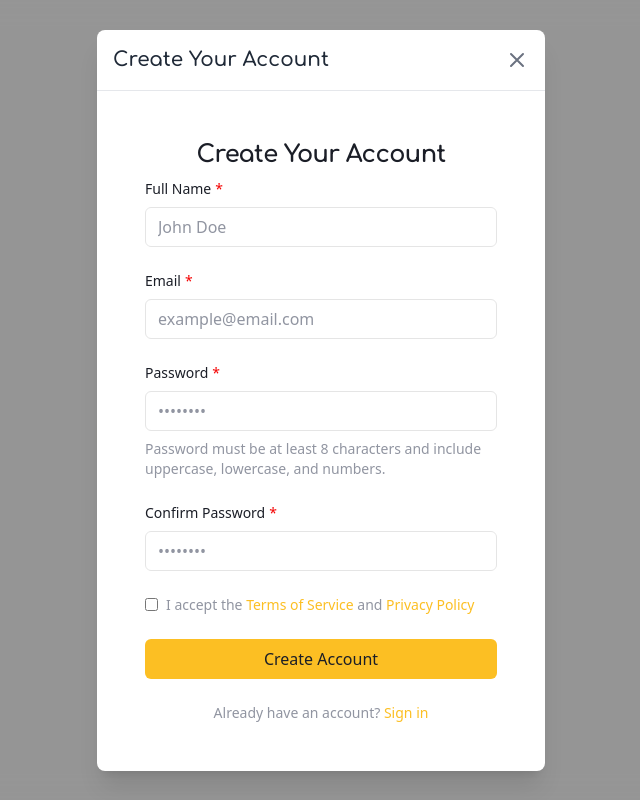
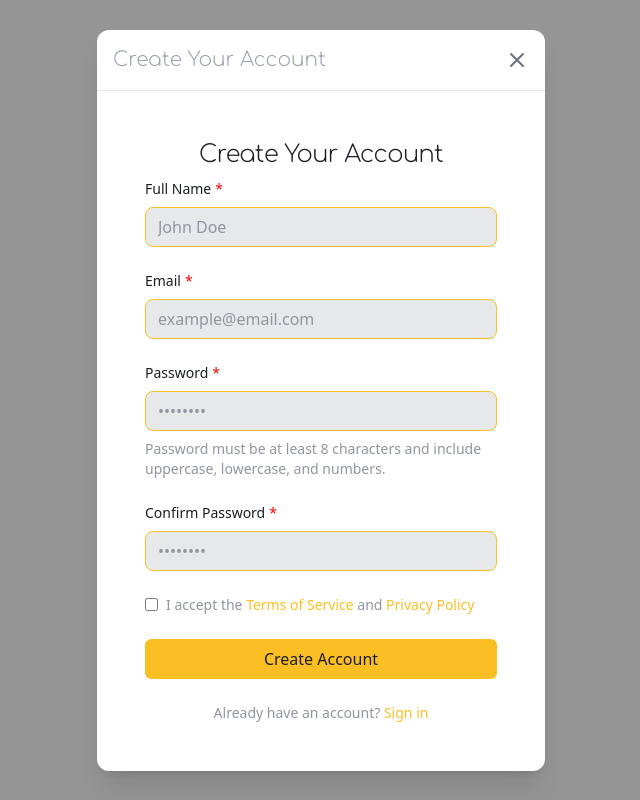
Before and after one commit to kameleyon/muse, a React (Vite) app: page /auth/login in a window 1280 px wide. Both pictures are taken after a click on the button "Sign up". Shown: the whole page, without its empty margins (319-959 px from the left). Built offline with nearby package versions, Linux system fonts and the light colour scheme.

Commit message:
fixing dark mode for auth

```diff
--- a/src/components/auth/AuthModal.tsx
+++ b/src/components/auth/AuthModal.tsx
@@ -44,7 +44,7 @@ const AuthModal: React.FC<AuthModalProps> = ({
   if (!isOpen) return null;
 
   return (
-    <div className="fixed inset-0 z-50 flex items-center justify-center">
+    <div className="fixed inset-0 z-50 flex items-center justify-center ">
       {/* Backdrop with blur effect */}
       <div
         className="fixed inset-0 bg-black/40 backdrop-blur-md"
@@ -52,13 +52,13 @@ const AuthModal: React.FC<AuthModalProps> = ({
       ></div>
 
       {/* Modal container */}
-      <div className="relative z-10 w-full max-w-md bg-white rounded-lg shadow-xl overflow-hidden">
+      <div className="relative z-10 w-full max-w-md bg-white dark:bd-secondary rounded-xl shadow-xl overflow-hidden">
         {/* Modal header */}
-        <div className="flex items-center justify-between p-4 border-b">
-          <h2 className="text-xl font-semibold text-gray-800">{title}</h2>
+        <div className="flex items-center justify-between p-4 border-b dark:bg-secondary">
+          <h2 className="text-xl font-light text-gray-400">{title}</h2>
           <button
             onClick={onClose}
-            className="text-gray-500 hover:text-gray-700 focus:outline-none"
+            className="text-gray-500 hover:text-gray-200 focus:outline-none"
           >
             <svg className="w-6 h-6" fill="none" stroke="currentColor" viewBox="0 0 24 24">
               <path strokeLinecap="round" strokeLinejoin="round" strokeWidth="2" d="M6 18L18 6M6 6l12 12" />
@@ -67,7 +67,7 @@ const AuthModal: React.FC<AuthModalProps> = ({
         </div>
 
         {/* Modal content */}
-        <div className="p-6">
+        <div className="p-6 dark:bg-secondary">
           {children}
         </div>
       </div>
--- a/src/pages/auth/Login.tsx
+++ b/src/pages/auth/Login.tsx
@@ -92,9 +92,9 @@ const Login: React.FC = () => {
   };
 
   return (
-    <div className="w-full max-w-md mx-auto">
+    <div className="w-full max-w-md mx-auto ">
       <CardHeader className="space-y-1 pb-2">
-        <CardTitle className="text-2xl font-bold text-center">Sign in</CardTitle>
+        <CardTitle className="text-2xl font-light text-center">Welcome Back!</CardTitle>
       </CardHeader>
       <CardContent>
         <Form onSubmit={handleSubmit(onSubmit)}>
@@ -102,13 +102,14 @@ const Login: React.FC = () => {
             <FormLabel htmlFor="email" required>
               Email
             </FormLabel>
-            <Input
+<Input
               id="email"
               type="email"
               placeholder="example@email.com"
               {...register('email')}
               error={errors.email?.message}
               disabled={isLoading}
+              className="bg-secondary/10 dark:bg-secondary/10 shadow-inner border border-primary shadow-black text-secondary rounded-lg"
             />
           </FormGroup>
 
@@ -125,17 +126,18 @@ const Login: React.FC = () => {
                 Forgot password?
               </button>
             </div>
-            <Input
+<Input
               id="password"
               type="password"
               placeholder="••••••••"
               {...register('password')}
               error={errors.password?.message}
               disabled={isLoading}
+              className="bg-secondary/10 dark:bg-secondary/10 shadow-inner border border-primary shadow-black text-secondary rounded-lg"
             />
           </FormGroup>
 
-          <Button type="submit" fullWidth isLoading={isLoading} className="mt-6">
+          <Button type="submit" fullWidth isLoading={isLoading} className="mt-6 rounded-lg">
             Sign in
           </Button>
 
@@ -145,7 +147,7 @@ const Login: React.FC = () => {
                 <div className="w-full border-t border-neutral-light dark:border-neutral-dark"></div>
               </div>
               <div className="relative flex justify-center text-xs">
-                <span className="px-2 bg-white dark:bg-neutral-dark text-neutral-medium">
+                <span className="px-2 bg-white dark:bg-secondary text-neutral-medium">
                   Or continue with
                 </span>
               </div>
@@ -155,9 +157,10 @@ const Login: React.FC = () => {
               <Button
                 type="button"
                 variant="outline"
+                className="rounded-lg border dark:border-white/20 border-gray-200"
                 fullWidth
                 leftIcon={
-                  <svg viewBox="0 0 24 24" className="h-4 w-4">
+                  <svg viewBox="0 0 24 24" className="h-4 w-4 rounded-lg">
                     <path
                       d="M22.56 12.25c0-.78-.07-1.53-.2-2.25H12v4.26h5.92c-.26 1.37-1.04 2.53-2.21 3.31v2.77h3.57c2.08-1.92 3.28-4.74 3.28-8.09z"
                       fill="#4285F4"
@@ -184,8 +187,9 @@ const Login: React.FC = () => {
                 type="button"
                 variant="outline"
                 fullWidth
+                className="rounded-lg border dark:border-white/20 border-gray-200"
                 leftIcon={
-                  <svg viewBox="0 0 24 24" className="h-4 w-4 fill-current">
+                  <svg viewBox="0 0 24 24" className="h-4 w-4 fill-current rounded-lg">
                     <path d="M22 12c0-5.523-4.477-10-10-10S2 6.477 2 12c0 4.991 3.657 9.128 8.438 9.878v-6.987h-2.54V12h2.54V9.797c0-2.506 1.492-3.89 3.777-3.89 1.094 0 2.238.195 2.238.195v2.46h-1.26c-1.243 0-1.63.771-1.63 1.562V12h2.773l-.443 2.89h-2.33v6.988C18.343 21.128 22 16.991 22 12z" />
                   </svg>
                 }
@@ -196,9 +200,10 @@ const Login: React.FC = () => {
               <Button
                 type="button"
                 variant="outline"
+                className="rounded-lg border dark:border-white/20 border-gray-200"
                 fullWidth
                 leftIcon={
-                  <svg viewBox="0 0 24 24" className="h-4 w-4 fill-current">
+                  <svg viewBox="0 0 24 24" className="h-4 w-4 fill-current rounded-lg">
                     <path d="M12 0C5.373 0 0 5.373 0 12c0 5.302 3.438 9.8 8.205 11.387.6.113.82-.258.82-.577 0-.285-.01-1.04-.015-2.04-3.338.724-4.042-1.61-4.042-1.61-.546-1.387-1.332-1.756-1.332-1.756-1.09-.745.083-.73.083-.73 1.205.085 1.838 1.236 1.838 1.236 1.07 1.835 2.809 1.305 3.495.998.108-.776.417-1.305.76-1.605-2.665-.3-5.466-1.332-5.466-5.93 0-1.31.465-2.38 1.235-3.22-.135-.303-.54-1.523.105-3.176 0 0 1.005-.322 3.3 1.23.96-.267 1.98-.399 3-.405 1.02.006 2.04.138 3 .405 2.28-1.552 3.285-1.23 3.285-1.23.645 1.653.24 2.873.12 3.176.765.84 1.23 1.91 1.23 3.22 0 4.61-2.805 5.625-5.475 5.92.42.36.81 1.096.81 2.22 0 1.606-.015 2.896-.015 3.286 0 .315.21.69.825.57C20.565 21.795 24 17.298 24 12c0-6.627-5.373-12-12-12" />
                   </svg>
                 }
--- a/src/pages/auth/Register.tsx
+++ b/src/pages/auth/Register.tsx
@@ -117,7 +117,7 @@ const Register: React.FC = () => {
   return (
     <div className="w-full max-w-md mx-auto">
       <CardHeader className="space-y-1 pb-2">
-        <CardTitle className="text-2xl font-bold text-center">Create Your Account</CardTitle>
+        <CardTitle className="text-2xl font-light text-center">Create Your Account</CardTitle>
       </CardHeader>
       <CardContent>
         {verificationSent ? (
@@ -147,6 +147,7 @@ const Register: React.FC = () => {
               <Input
                 id="fullName"
                 type="text"
+                className="bg-secondary/10 dark:bg-secondary/10 shadow-inner border border-primary shadow-black text-secondary rounded-lg"
                 placeholder="John Doe"
                 {...register('fullName')}
                 error={errors.fullName?.message}
@@ -161,6 +162,7 @@ const Register: React.FC = () => {
               <Input
                 id="email"
                 type="email"
+                className="bg-secondary/10 dark:bg-secondary/10 shadow-inner border border-primary shadow-black text-secondary rounded-lg"
                 placeholder="example@email.com"
                 {...register('email')}
                 error={errors.email?.message}
@@ -175,6 +177,7 @@ const Register: React.FC = () => {
               <Input
                 id="password"
                 type="password"
+                className="bg-secondary/10 dark:bg-secondary/10 shadow-inner border border-primary shadow-black text-secondary rounded-lg"
                 placeholder="••••••••"
                 {...register('password')}
                 error={errors.password?.message}
@@ -192,6 +195,7 @@ const Register: React.FC = () => {
               <Input
                 id="confirmPassword"
                 type="password"
+                className="bg-secondary/10 dark:bg-secondary/10 shadow-inner border border-primary shadow-black text-secondary rounded-lg"
                 placeholder="••••••••"
                 {...register('confirmPassword')}
                 error={errors.confirmPassword?.message}
```
